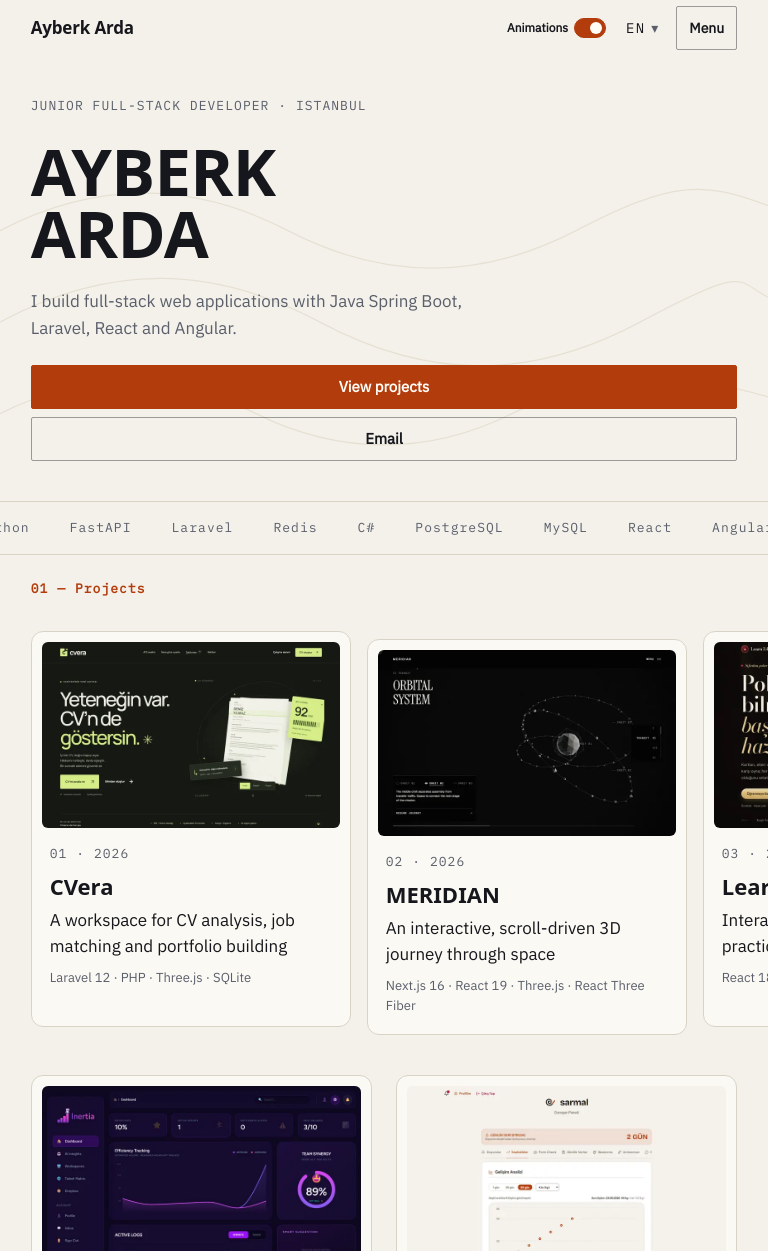
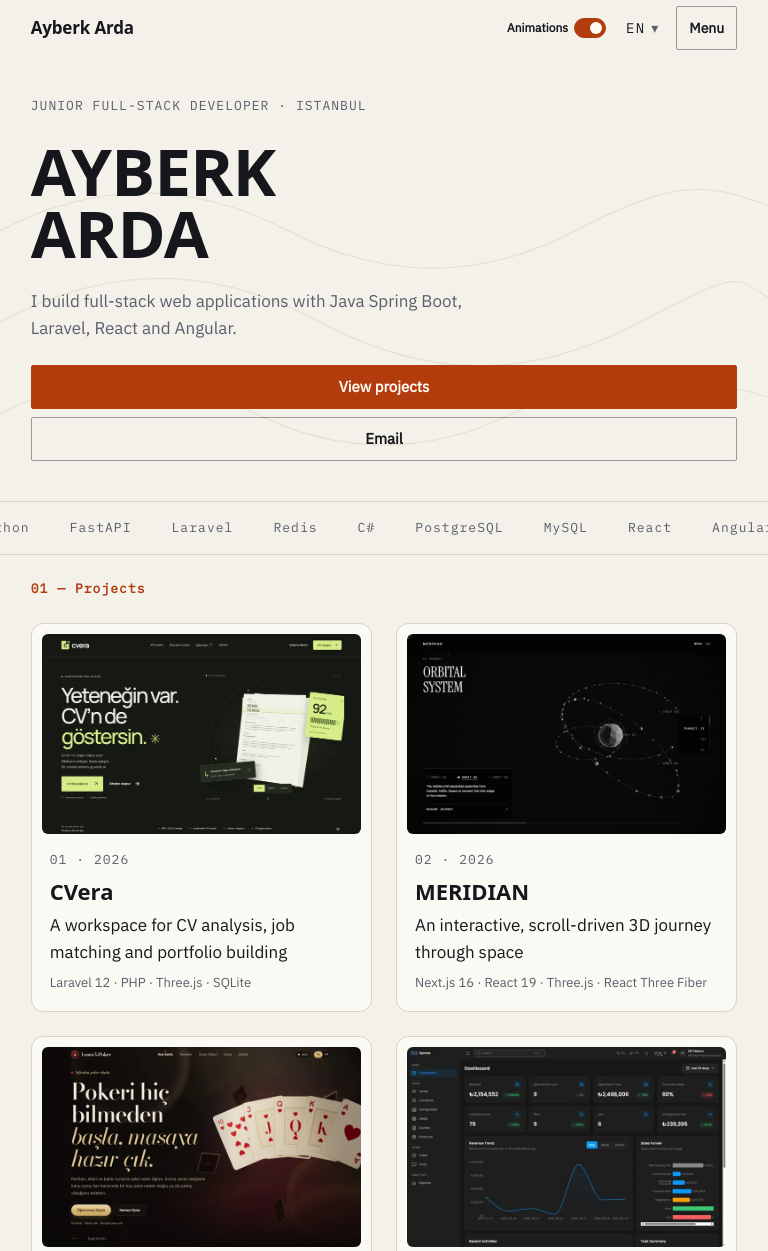
Before and after one commit to ayberkaarda/ayberkaarda.github.io, an Angular app in the folder frontend/: page /en in a window 768 px wide. Shown: the top 1251 px of the page. Built offline with nearby package versions, Linux system fonts and the light colour scheme; a web font is replaced by a local one.

Commit message:
List all projects in one column on small screens

```diff
--- a/frontend/src/app/sections/projects.ts
+++ b/frontend/src/app/sections/projects.ts
@@ -11,8 +11,8 @@ const FAN = 5;
 
 /**
  * Project grid. The first five cards carry `data-fan-card`; on wide screens the
- * scroll scene lends them to the hero slots, on narrow screens they form a
- * horizontal strip right under the hero.
+ * scroll scene lends them to the hero slots, on narrow screens they head the
+ * single list of projects.
  */
 @Component({
   selector: 'app-projects',
@@ -101,8 +101,7 @@ export class ProjectsSection {
   }
 
   protected sizes(i: number): string {
-    if (i === 0) return '(min-width: 960px) min(66vw, 860px), min(78vw, 320px)';
-    if (i < FAN) return '(min-width: 960px) min(33vw, 420px), min(78vw, 320px)';
+    if (i === 0) return '(min-width: 960px) min(66vw, 860px), (min-width: 640px) 50vw, 100vw';
     return '(min-width: 960px) min(33vw, 420px), (min-width: 640px) 50vw, 100vw';
   }
 
--- a/frontend/src/styles/projects.css
+++ b/frontend/src/styles/projects.css
@@ -187,15 +187,15 @@ html[data-motion='reduce'] .card:focus-visible {
   }
 }
 
-/* ---------- Narrow screens: title, featured strip, then the list (DOM order) ---------- */
+/* ---------- Narrow screens: title, then every project in one list (DOM order) ---------- */
 @media (max-width: 959.98px) {
   .projects {
     padding-top: 0;
   }
 
   .projects-grid {
-    display: flex;
-    flex-direction: column;
+    display: grid;
+    grid-template-columns: minmax(0, 1fr);
     gap: var(--space-3);
   }
 
@@ -204,38 +204,19 @@ html[data-motion='reduce'] .card:focus-visible {
     margin-bottom: 0;
   }
 
-  .fan-row {
-    display: flex;
-    gap: var(--space-2);
-    min-height: calc(min(78vw, 320px) * 0.625 + 8.5rem);
-    margin-inline: calc(-1 * var(--gutter));
-    padding: var(--space-1) var(--gutter) var(--space-3);
-    overflow-x: auto;
-    overscroll-behavior-x: contain;
-    scroll-snap-type: x mandatory;
-    scroll-padding-inline: var(--gutter);
-    scrollbar-width: thin;
-    scrollbar-color: var(--line) transparent;
-  }
-
-  .fan-row > .card {
-    flex: 0 0 min(78vw, 320px);
-    scroll-snap-align: start;
-  }
-
-  .fan-row > .card:nth-child(even) {
-    transform: translateY(var(--space-1));
-  }
-
+  /* Featured and remaining cards share one grid, so all fourteen read alike. */
+  .fan-row,
   .projects-rest {
-    display: grid;
-    grid-template-columns: minmax(0, 1fr);
-    gap: var(--space-3);
+    display: contents;
   }
 }
 
 @media (min-width: 640px) and (max-width: 959.98px) {
-  .projects-rest {
+  .projects-grid {
     grid-template-columns: repeat(2, minmax(0, 1fr));
   }
+
+  .projects-title {
+    grid-column: 1 / -1;
+  }
 }
--- a/frontend/src/styles/punk.css
+++ b/frontend/src/styles/punk.css
@@ -278,7 +278,6 @@
   box-shadow: var(--focus), 6px 6px 0 var(--punk-blue);
 }
 
-/* Tape stays within the strip's top padding on narrow screens, where the row clips overflow. */
 :root[data-theme='punk'] :is(.card, .pp-shot)::before {
   content: '';
   position: absolute;
@@ -334,6 +333,26 @@
 
 :root[data-theme='punk'] .projects-rest > .card:nth-child(even) {
   rotate: 0.6deg;
+}
+
+/* Narrow screens list the featured cards with the rest, so they take the same
+   tilt and tape rhythm, phased to run on without a break into the other cards. */
+@media (max-width: 959.98px) {
+  :root[data-theme='punk'] .fan-row > .card:nth-child(odd) {
+    rotate: 0.6deg;
+  }
+
+  :root[data-theme='punk'] .fan-row > .card:nth-child(even) {
+    rotate: -0.8deg;
+  }
+
+  :root[data-theme='punk'] .fan-row > .card:nth-child(3n + 1)::before {
+    left: 68%;
+  }
+
+  :root[data-theme='punk'] .fan-row > .card:nth-child(3n)::before {
+    left: 30%;
+  }
 }
 
 /* ---------- Experience: one sheet of newsprint with torn edges ---------- */
```
